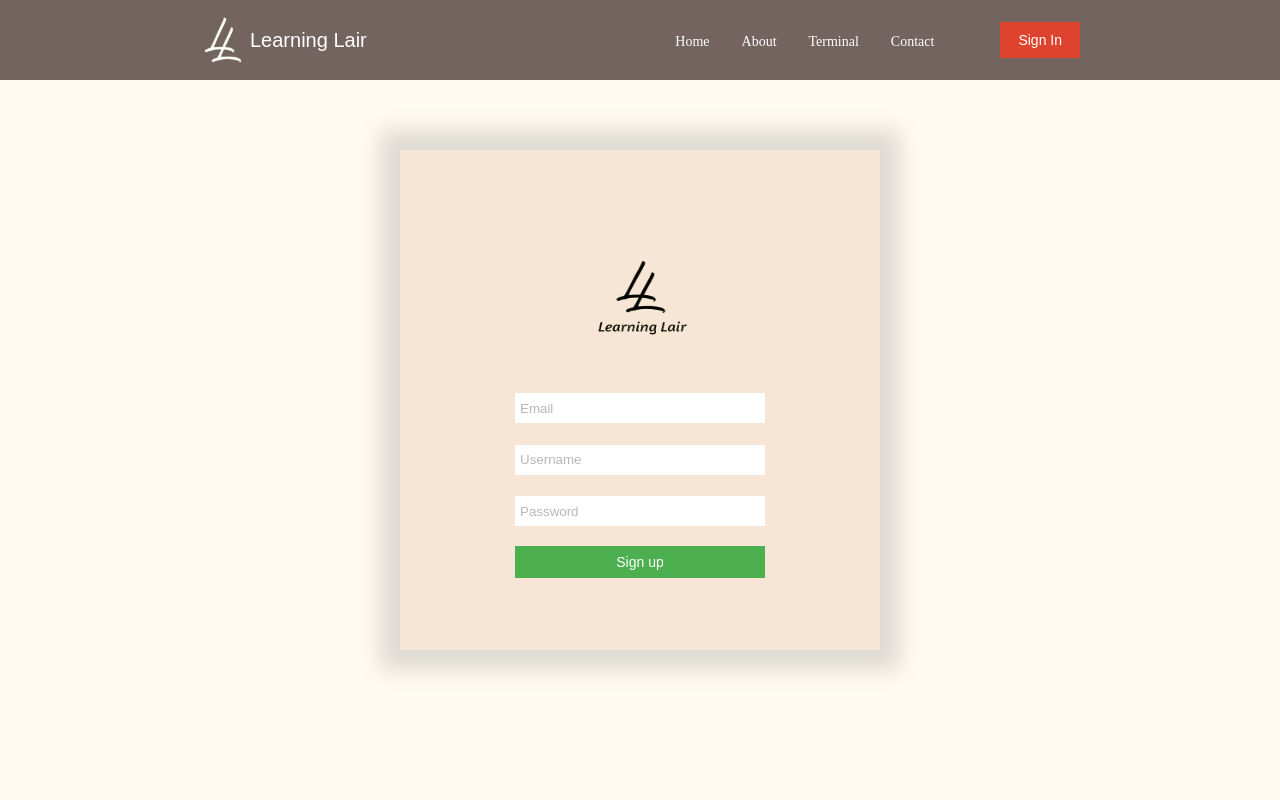
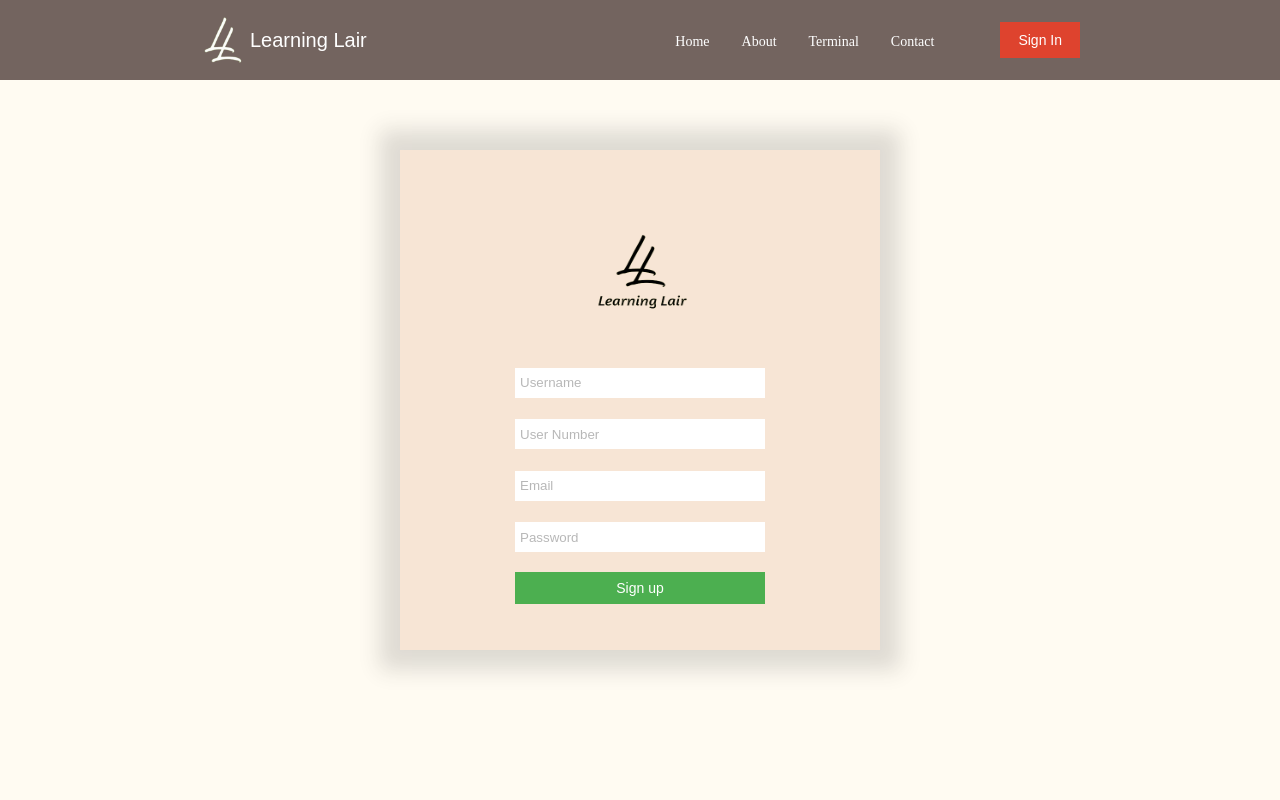
Before and after one commit to MahadiBapari/learning-lair, a React (Create React App) app: page /signupstudent in a window 1280 px wide. Shown: the top 800 px of the page. Built offline with nearby package versions, Linux system fonts and the light colour scheme; a web font is replaced by a local one.

Commit message:
Made some adjustments to the User reg form

```diff
--- a/src/Components/SignInLandingPage/SignInLandingPage.js
+++ b/src/Components/SignInLandingPage/SignInLandingPage.js
@@ -12,13 +12,13 @@ const SignInLandingPage = () => {
         <Link className={styles.link} to="/signintutor">
           <div className={styles.box}>
             <h2>Tutors</h2>
-                    <p>Im looking for tuition</p>
+            <p>I am looking for tuition</p>
           </div>
         </Link>
         <Link className={styles.link} to="/signinstudent">
           <div className={styles.box}>
             <h2>Guardian/Student</h2>
-                    <p>Im looking for expert tutors</p>
+            <p>I am looking for expert tutors</p>
           </div>
         </Link>
 
--- a/src/Components/SignUpForm/SignUpFormStudent.js
+++ b/src/Components/SignUpForm/SignUpFormStudent.js
@@ -4,14 +4,15 @@ import { useState } from 'react';
 import LogoDark from '../../images/logoDark.png'
 
 function SignUpFormStudent() {
+    const [username, setUsername] = useState('');
+    const [usernumber, setUsernumber] = useState('');
     const [email, setEmail] = useState('');
-    const [username, setUsername] = useState('');
     const [password, setPassword] = useState('');
 
     const handleSubmit = (event) => {
         event.preventDefault();
-      console.log('Submitted!', { email, username, password });
-      // ekhane backend chodaia further processing maraba
+        console.log('Submitted!', { username, usernumber, email, password });
+
     };
 
     return (
@@ -22,10 +23,13 @@ function SignUpFormStudent() {
                 <form onSubmit={handleSubmit}>
 
                     <div>
-                            <input placeholder='Email' type="email" value={email} onChange={(e) => setEmail(e.target.value)} />
+                        <input placeholder='Username' type="text" value={username} onChange={(e) => setUsername(e.target.value)} />
                     </div>
                     <div>
-                            <input placeholder='Username' type="text" value={username} onChange={(e) => setUsername(e.target.value)} />
+                        <input placeholder='User Number' type="text" value={usernumber} onChange={(e) => setUsernumber(e.target.value)} />
+                    </div>
+                    <div>
+                        <input placeholder='Email' type="email" value={email} onChange={(e) => setEmail(e.target.value)} />
                     </div>
                     <div>
                         <input placeholder='Password' type="text" value={password} onChange={(e) => setPassword(e.target.value)} />
```
Lines whose indentation alone changed are shown as unchanged.
